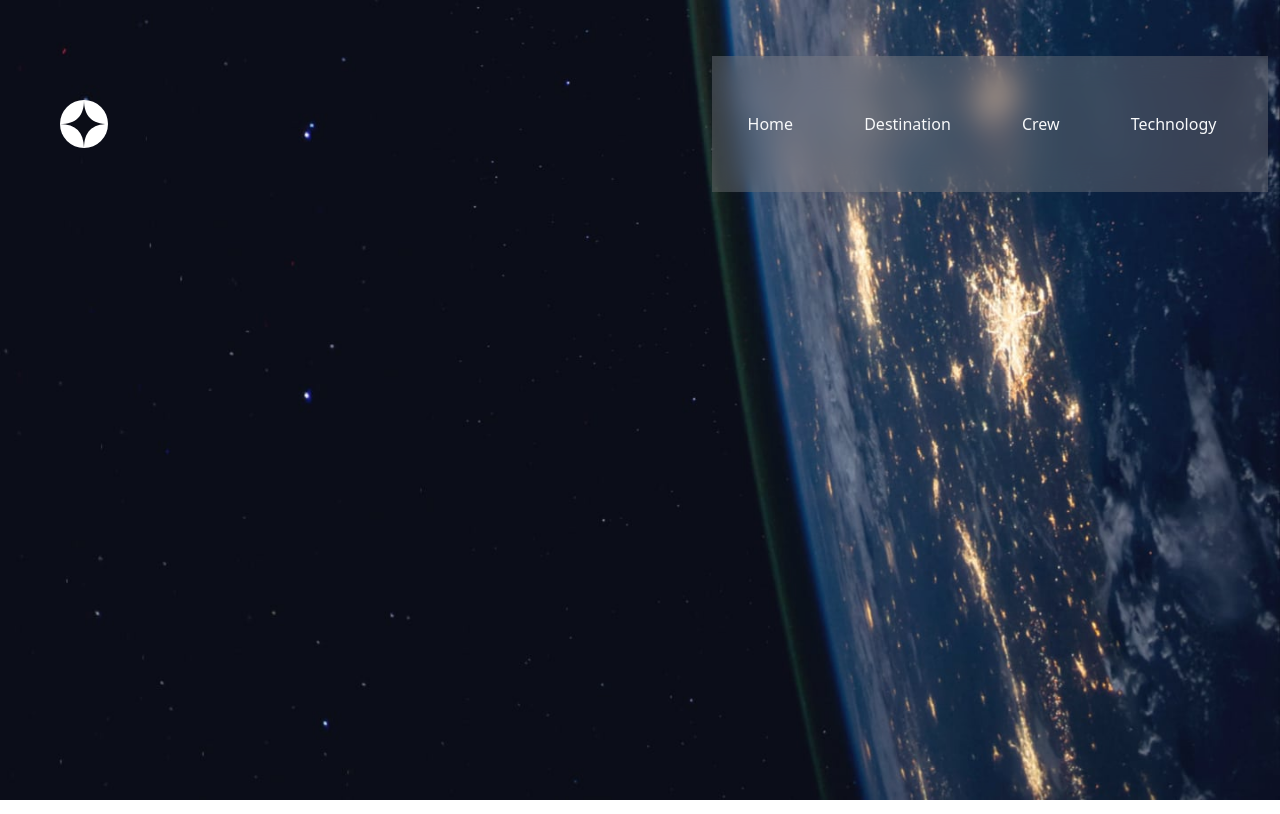
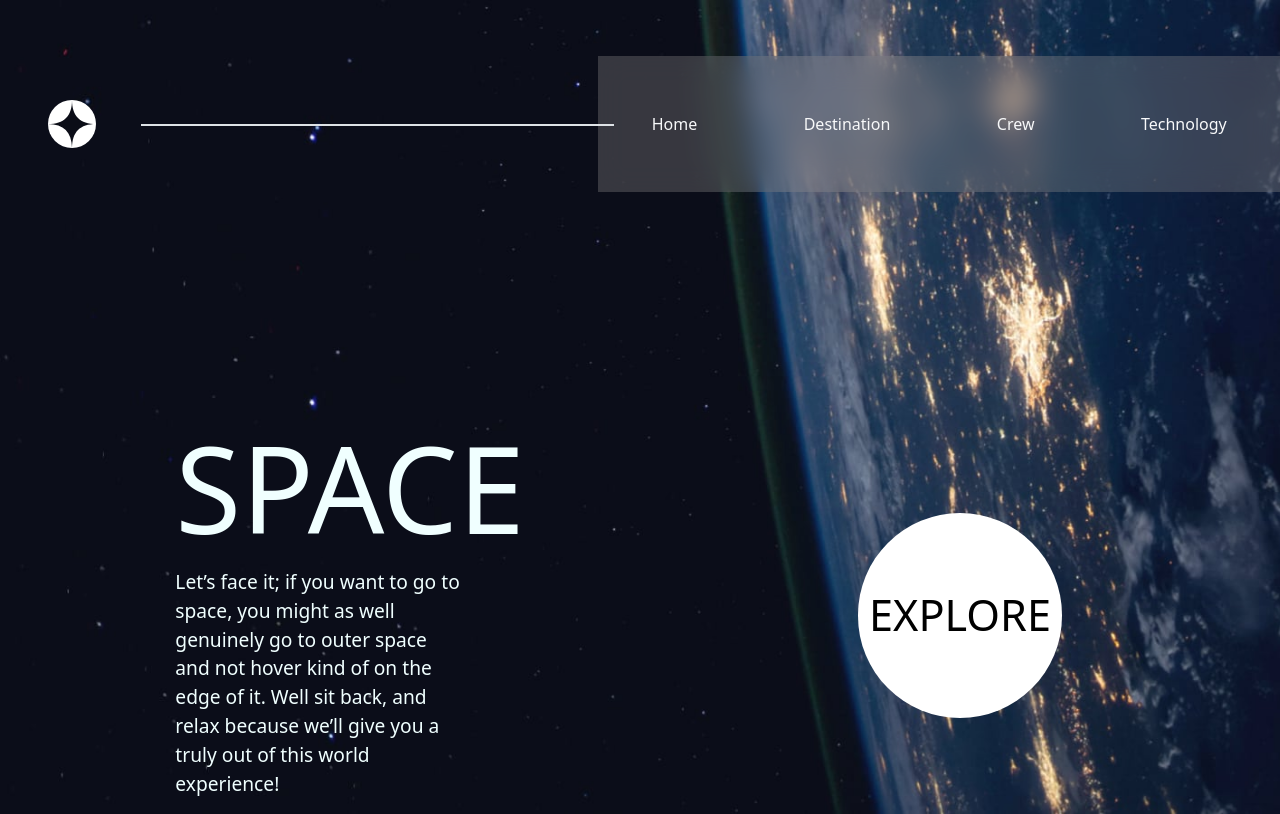
Before and after one commit to mariampataraia/spaceTourismWebsite, a plain HTML site: page index.html in a window 1280 px wide. Drawn offline with Linux system fonts and the light colour scheme.

Commit message:
add changes to home page

```diff
--- a/css/style.css
+++ b/css/style.css
@@ -13,7 +13,7 @@ body {
 
 
 .offcanvas-body {
-    width: 50%;
+    width: 60%;
     margin-left: auto;
 }
 
@@ -21,9 +21,62 @@ body {
 .nav_container {
 
     background-color: rgba(151, 145, 145, 0.322);
-    /* set the background color to white with 50% opacity */
     backdrop-filter: blur(15px);
-    /* apply a blur effect to the background */
+}
+
+.nav_item:hover {
+    margin-bottom: -5px;
+    border-bottom: 5px white solid;
+}
+
+.line {
+    height: 2px;
+    width: 37%;
+    background-color: antiquewhite;
+    position: absolute;
+    right: 52%;
+    top: 50%;
+}
+
+.main_content {
+    margin-top: 52vh;
+}
+
+.main_content_text_section {
+    padding: 0px 13.7vw;
+    color: azure;
+}
+
+.main_content_title {
+    font-size: 7.5rem;
+    font-weight: lighter;
+}
+
+.main_content_text {
+    font-size: 1.2rem;
+
+}
+
+.explore {
+    height: 16vw;
+    width: 16vw;
+    border-radius: 50%;
+    /* background-color: rgb(255, 255, 255); */
+    background: white;
+    transition: 1.2s ease-out;
+}
+
+.explore:hover {
+    transform: scale(2);
+    background: radial-gradient(circle, rgb(255, 255, 255) 0%, rgb(255, 255, 255) 35%, rgba(255, 255, 255, 0.11) 100%);
+}
 
 
+.explore_link {
+
+    font-size: 2.7rem;
+    font-weight: lighter;
+    text-decoration: none;
+    color: black;
+
 }
--- a/index.html
+++ b/index.html
@@ -11,42 +11,68 @@
 </head>
 
 <body class="">
+  <div class="header">
+
 
     <nav class="navbar  fixed-top navbar-expand-lg mt-5 ">
-    <div class="container-fluid">
+      <div class="container-fluid p-0">
         <a class="navbar-brand mx-5 " href="#"><img src="assets/shared/logo.svg" alt=""></a>
+        <!-- <div class="bg-white border line">sdds</div> -->
         <button class="navbar-toggler" type="button" data-bs-toggle="offcanvas" data-bs-target="#offcanvasNavbar"
           aria-controls="offcanvasNavbar" aria-label="Toggle navigation">
           <span class="navbar-toggler-icon"></span>
         </button>
-      <div class="offcanvas offcanvas-end" tabindex="-1" id="offcanvasNavbar" aria-labelledby="offcanvasNavbarLabel">
+        <div class="offcanvas offcanvas-end p-0 " tabindex="-1" id="offcanvasNavbar"
+          aria-labelledby="offcanvasNavbarLabel">
           <div class="offcanvas-header">
             <h5 class="offcanvas-title" id="offcanvasNavbarLabel">Offcanvas</h5>
             <button type="button" class="btn-close" data-bs-dismiss="offcanvas" aria-label="Close"></button>
           </div>
+
           <div class="offcanvas-body">
 
-          <ul class="navbar-nav  justify-content-around flex-grow-1 pe-3  py-5  nav_container">
-            <li class="nav-item ">
-              <a class="nav-link active text-light " aria-current="page" href="#">Home</a>
+            <ul class="navbar-nav  justify-content-around flex-grow-1  p-0  nav_container">
+              <li class="nav-item  nav_item  py-5 px-4 active">
+                <a class="nav-link text-light  " aria-current="page" href="#">Home</a>
               </li>
-            <li class="nav-item ">
+              <li class="nav-item nav_item  py-5 px-4">
                 <a class="nav-link text-light" href="#">Destination</a>
               </li>
-            <li class="nav-item ">
+              <li class="nav-item nav_item  py-5 px-4">
                 <a class="nav-link text-light" href="#">Crew</a>
               </li>
-            <li class="nav-item ">
+              <li class="nav-item nav_item  py-5 px-4 ">
                 <a class="nav-link text-light" href="#">Technology</a>
               </li>
 
 
             </ul>
+            <div class="bg-white border line"></div>
 
           </div>
         </div>
       </div>
     </nav>
+
+  </div>
+
+  <main>
+    <div class="row main_content mx-0">
+      <section class="col-6 main_content_text_section">
+        <h1 class="main_content_title ">SPACE</h1>
+        <p class="main_content_text">Let’s face it; if you want to go to space, you might as well genuinely go to
+          outer space and not hover kind of on the edge of it. Well sit back, and relax
+          because we’ll give you a truly out of this world experience!</p>
+      </section>
+      <section class="col-6  d-flex align-items-center justify-content-center">
+        <div class="explore d-flex align-items-center justify-content-center border-0"> <a href="#"
+            class="explore_link">EXPLORE</a>
+        </div>
+      </section>
+    </div>
+
+  </main>
+
 
 
 
```
Lines whose indentation alone changed are shown as unchanged.
